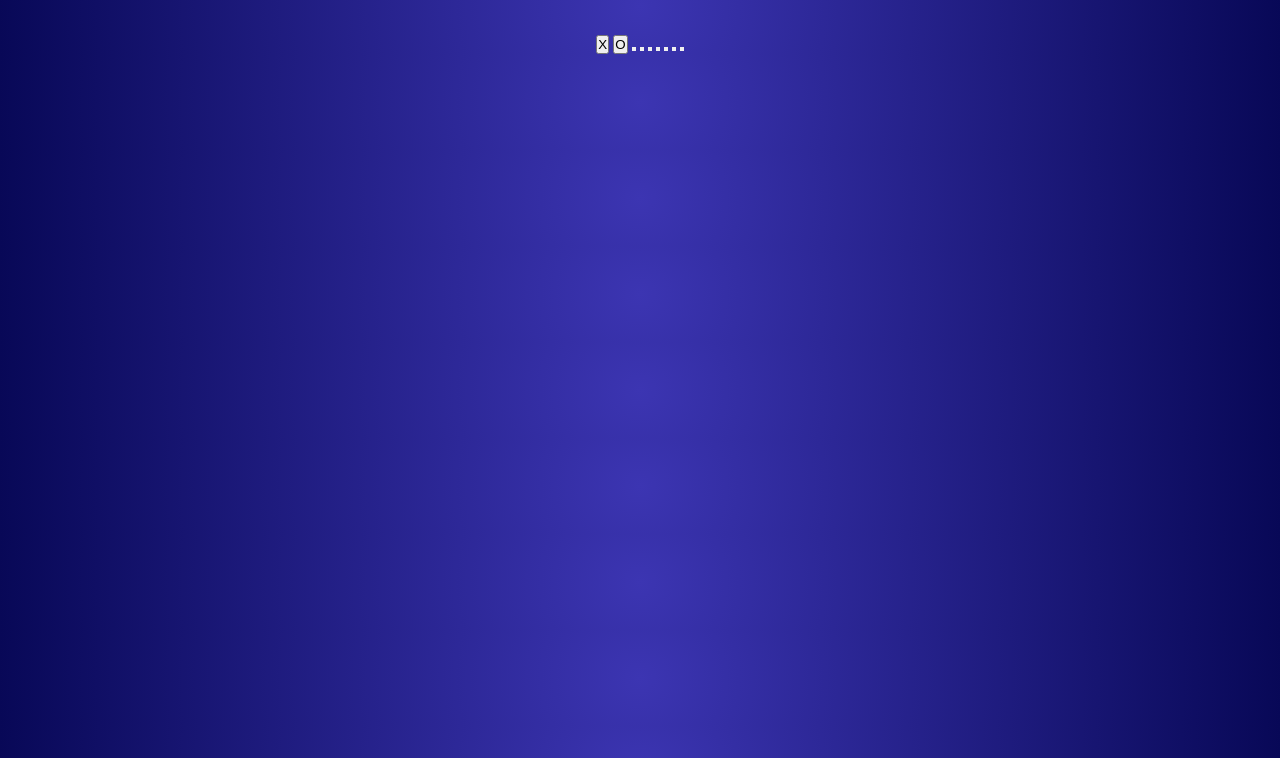
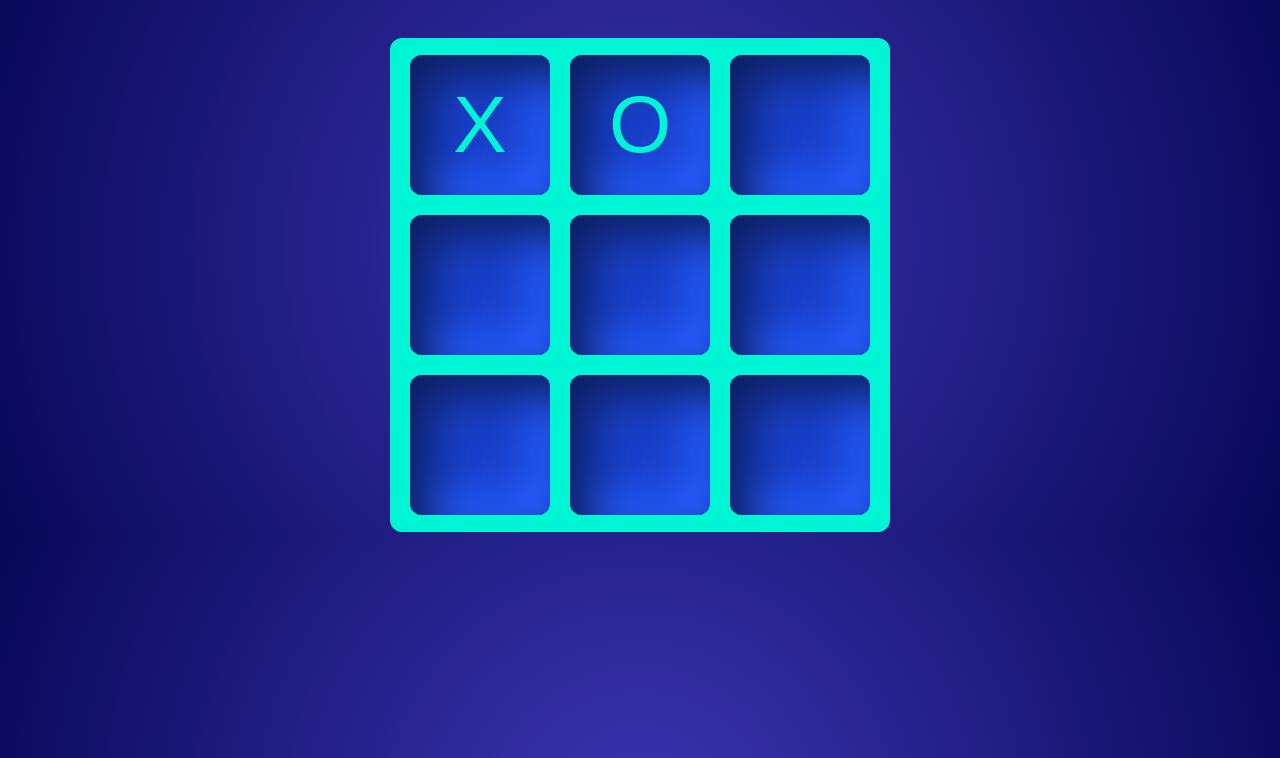
Before and after one commit to TechRam09/Tic-Tac-Toe, a plain HTML site: page code/views/index.html in a window 1280 px wide. Shown: the part 42-800 px from the top of the page. Drawn offline with Linux system fonts and the light colour scheme.

Commit message:
Update style.css

```diff
--- a/code/views/CSS/style.css
+++ b/code/views/CSS/style.css
@@ -19,3 +19,37 @@ body{
     gap:50px;
     color: #00f5d4;
 }
+
+.container {
+    width: 500px;
+    height: 500px;
+    display: flex;
+    /* height: 100%; */
+    justify-content: center;
+    align-items: center;
+
+}
+
+.game {
+    background-color: #00f5d4;
+    width: 100%;
+    border-radius: 12px;
+    display: flex;
+    flex-wrap: wrap;
+    justify-content: center;
+    gap: 20px;
+    padding: 17px 0px;
+}
+
+.box {
+    height: 140px;
+    width: 140px;
+    border-radius: 12px;
+    border: 0;
+    background: #193fc8;
+    box-shadow: inset 21px 21px 43px #0d2064,
+        inset -21px -21px 43px #265fff;
+    color: #00f5d4;
+    cursor: pointer;
+    font-size: 5rem;
+}
```
